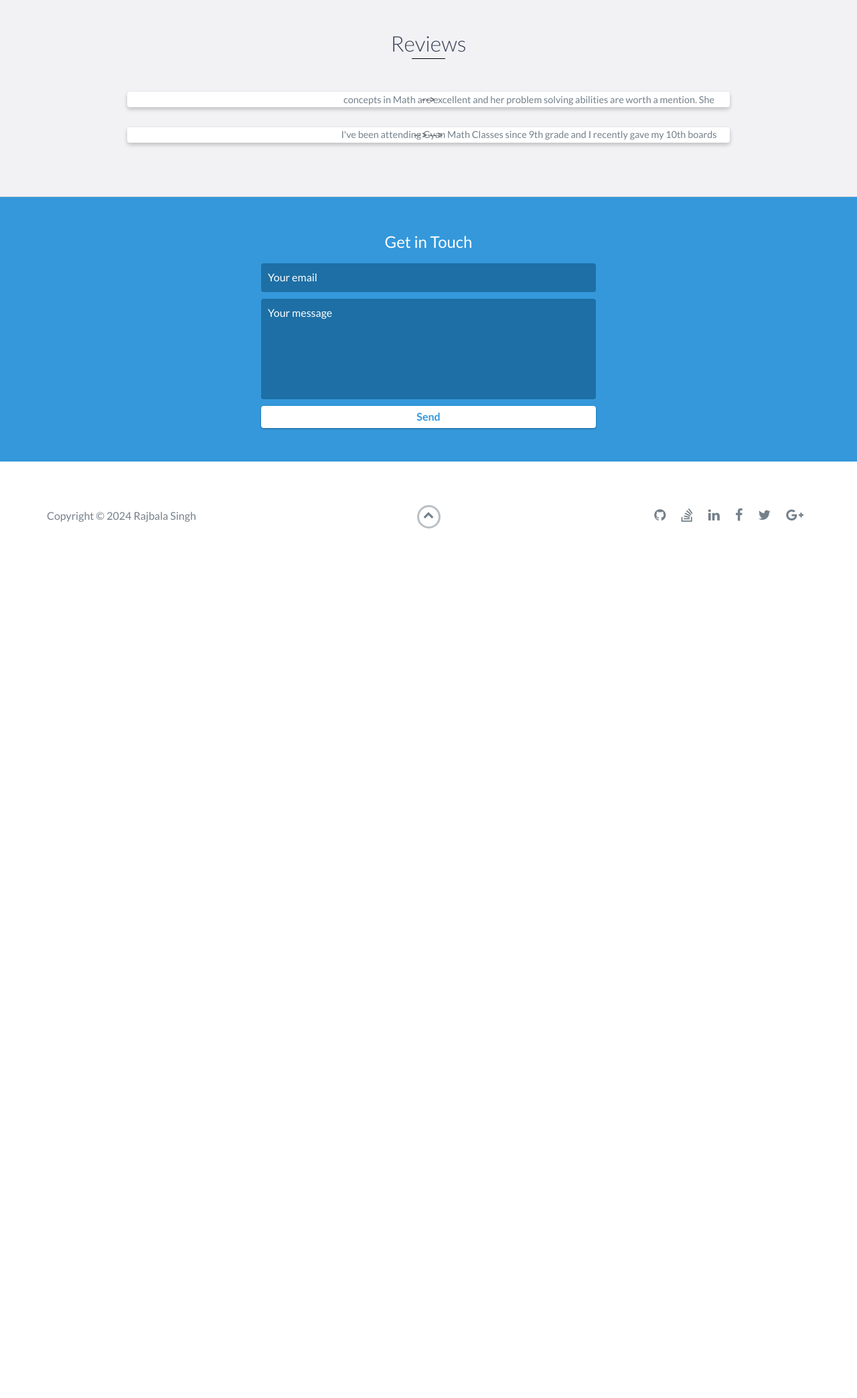
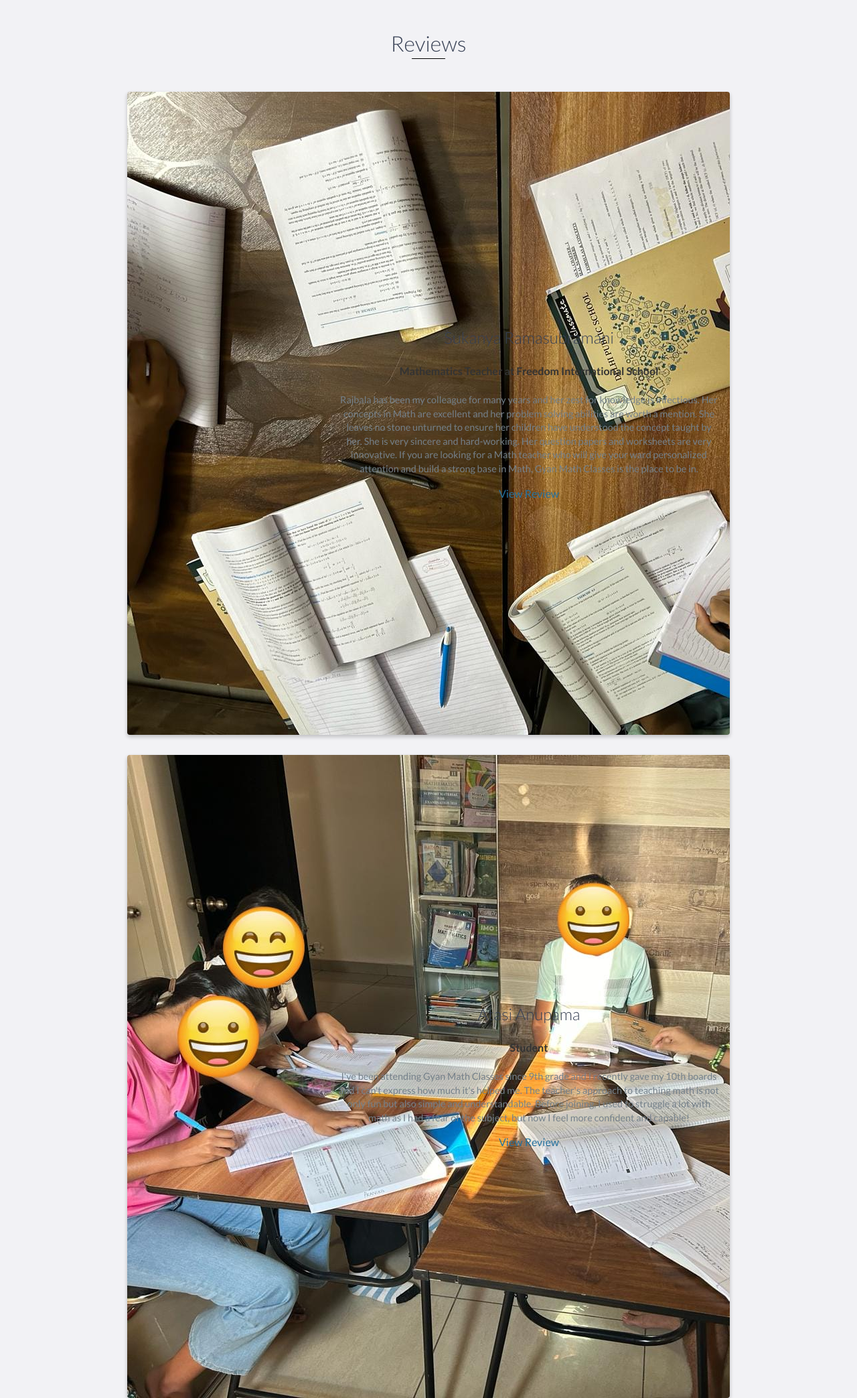
Before and after one commit to gyanmathclasses/main, a website: page index.html in a window 1280 px wide. Shown: the part 3347-5434 px from the top of the page at 67% size. Before the commit the page ends 4190 px from the top, so only its background shows below. Drawn offline with nearby package versions, Linux system fonts and the light colour scheme.

Commit message:
Update index.html

```diff
--- a/index.html
+++ b/index.html
@@ -205,10 +205,10 @@
       <div class="container">
         <div class="row">
           <div class="project shadow-large">
-<!--             <div class="project-image"> -->
-<!--               <img src="images/i1.jpg" /> -->
-<!--             </div>
-            <!-- End .project-image --> -->
+            <div class="project-image">
+              <img src="images/i1.jpg" />
+            </div>
+            <!-- End .project-image -->
             <div class="project-info">
               <h3>Sukanya Ramasubramani</h3>
               <h4>Mathematics Teacher at Freedom International School</h4>
@@ -226,10 +226,10 @@
           <!-- End .project -->
 
           <div class="project shadow-large">
-<!--             <div class="project-image">
-<!--               <img src="images/i2.jpg" /> --> -->
-<!--             </div>
-            <!-- End .project-image --> -->
+            <div class="project-image">
+              <img src="images/i2.jpg" />
+            </div>
+            <!-- End .project-image -->
             <div class="project-info">
               <h3>Atasi Anupama</h3>
               <h4>Student</h4>
```
